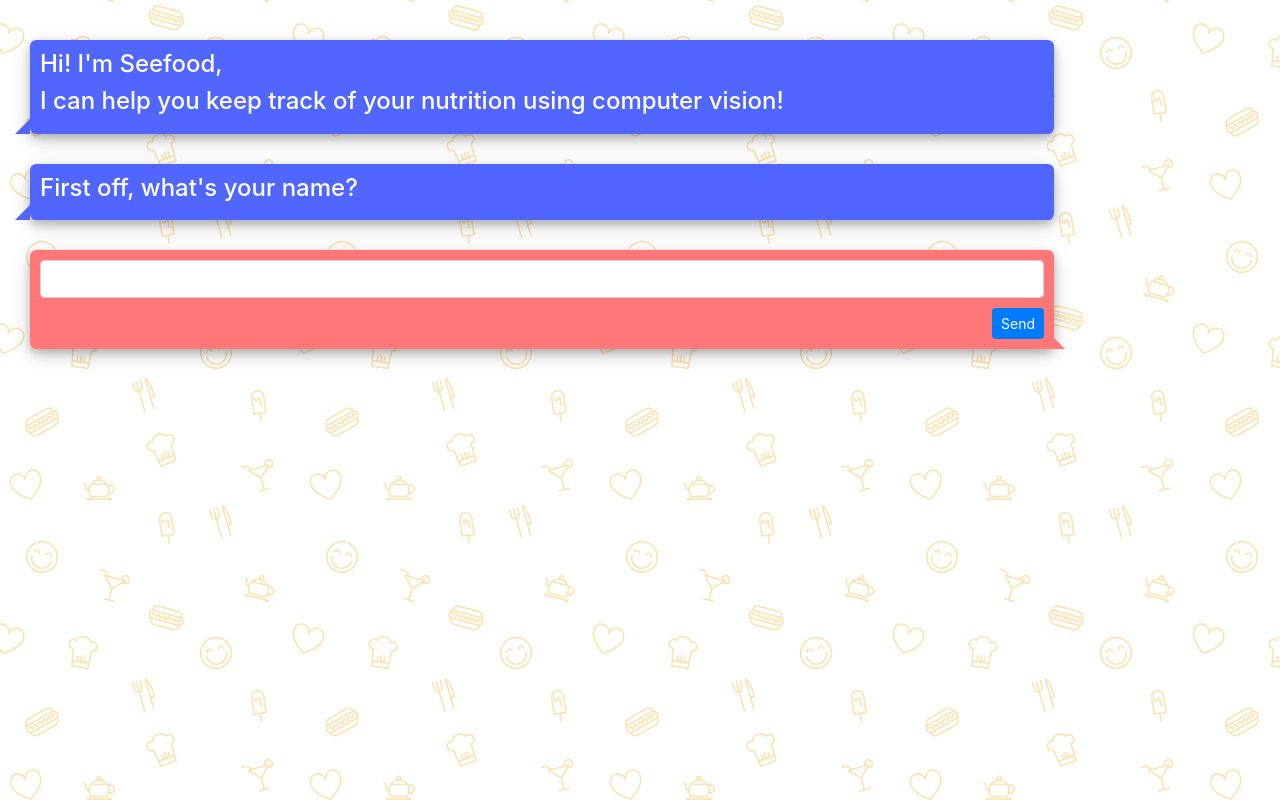
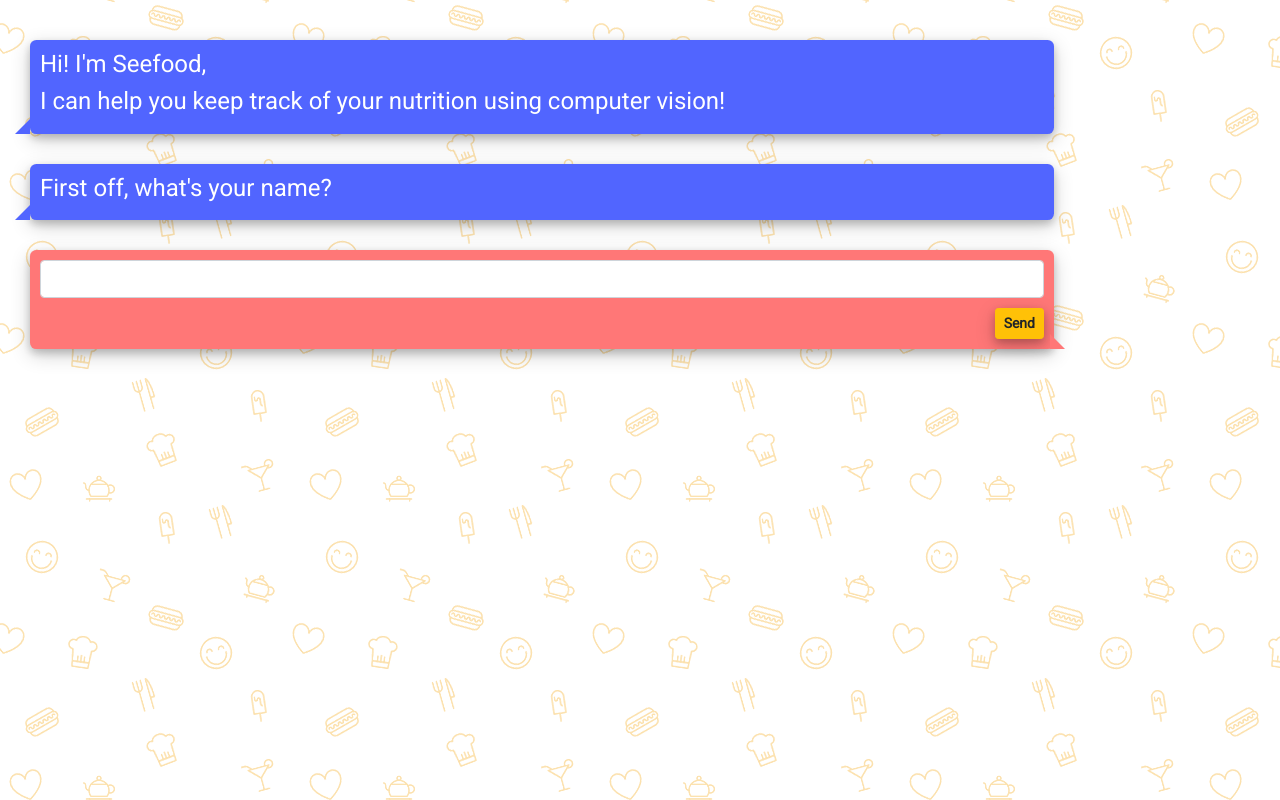
Before and after one commit to JohnPhamous/seefood, a Vue app in the folder frontend/: page / in a window 1280 px wide. Shown: the top 800 px of the page. Built offline with nearby package versions, Linux system fonts and the light colour scheme.

Commit message:
adding style changes

```diff
--- a/frontend/src/App.vue
+++ b/frontend/src/App.vue
@@ -17,6 +17,8 @@ export default {
 </script>
 
 <style lang="scss">
+@import url('https://fonts.googleapis.com/css?family=Roboto');
+
 html,
 body,
 #app {
@@ -26,6 +28,7 @@ body,
 }
 html,
 body {
+  font-family: 'Roboto', sans-serif !important;
   // background: linear-gradient(to bottom, white, #ccc);
 }
 .background {
--- a/frontend/src/assets/styles/seefood.scss
+++ b/frontend/src/assets/styles/seefood.scss
@@ -1,5 +1,7 @@
-@import url('https://fonts.googleapis.com/css?family=Roboto:400,800');
-$font-family-base: 'Roboto', sans-serif;
+// @import url('https://fonts.googleapis.com/css?family=Roboto:400,800');
+
+// $font-family-base: 'Roboto', sans-serif;
+
 $s-primary: #5165ff;
 $s-red: #f77;
 $s-purple: rgb(217, 118, 254);
--- a/frontend/src/components/Camera.vue
+++ b/frontend/src/components/Camera.vue
@@ -33,7 +33,7 @@
 
           <user-message>
             <b-form-input type="text" v-model="term" />
-            <b-button @click="getStats" size="sm" variant="primary" class="btn-send">Send</b-button>
+            <b-button @click="getStats" size="sm" variant="warning" class="btn-send drop-shadow">Send</b-button>
           </user-message>
 
           <div class="label-container">
@@ -183,7 +183,7 @@ export default {
   margin-bottom: 10px;
 }
 .label {
-  background: $s-yellow;
+  background: #9075fc;
 }
 #canvas {
   display: none;
@@ -222,6 +222,9 @@ video {
   margin-top: 10px;
   margin-left: auto;
   display: block;
+}
+.btn {
+  font-weight: 800;
 }
 
 @-webkit-keyframes fadeInLeft {
--- a/frontend/src/components/Home.vue
+++ b/frontend/src/components/Home.vue
@@ -14,7 +14,7 @@
           type="text"
           v-on:keyup.enter="submitName"
         ></b-form-input>
-        <b-button @click="submitName" size="sm" variant="primary" class="btn-send">Send</b-button>
+        <b-button @click="submitName" size="sm" variant="warning" class="btn-send drop-shadow">Send</b-button>
       </div>
 
       <transition enter-active-class="fadeInLeft-1" name="fade">
@@ -145,6 +145,7 @@ export default {
   margin-top: 10px;
   margin-left: auto;
   display: block;
+  font-weight: 800;
 }
 
 @-webkit-keyframes fadeInLeft {
```
